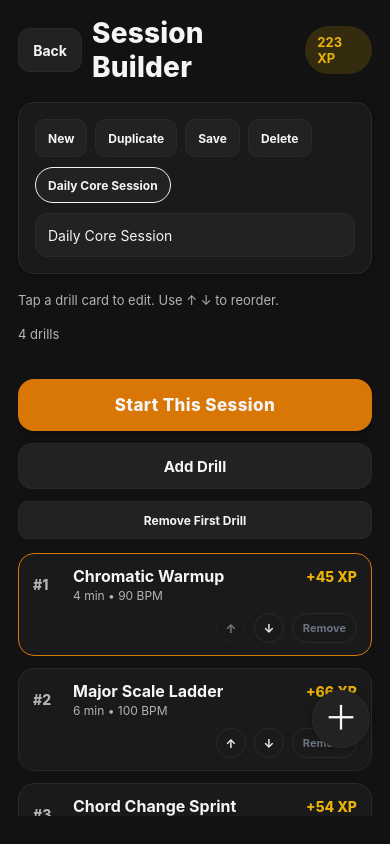
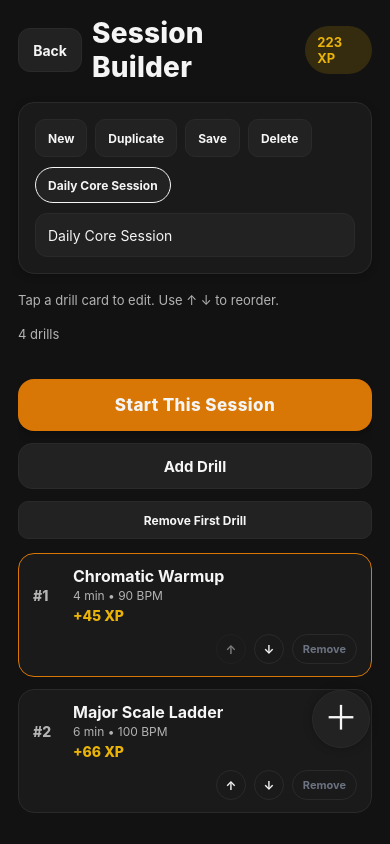
Before and after one commit to liccioni/guitar-practice-app, a React Native app: screen / in a window 390 px wide. Both pictures are taken after a click on the button "Start Practice". Built offline with nearby package versions, Linux system fonts and the light colour scheme; what react-native-worklets would draw is missing.

Commit message:
fix(builder): compact drill card xp placement on narrow widths

```diff
--- a/App.tsx
+++ b/App.tsx
@@ -11,6 +11,7 @@ import {
   Text,
   TextInput,
   TouchableOpacity,
+  useWindowDimensions,
   Vibration,
   View,
 } from "react-native";
@@ -1767,6 +1768,7 @@ export function SessionBuilder(props: {
   } = props;
 
   const totalXp = drills.reduce((sum, drill) => sum + toXp(drill), 0);
+  const { width } = useWindowDimensions();
   const androidStartHandledRef = useRef(false);
   const templateNameTrimmed = templateNameInput.trim();
   const isTemplateNameValid = templateNameTrimmed.length >= 3;
@@ -1786,6 +1788,7 @@ export function SessionBuilder(props: {
   const canSaveDrill =
     isDrillEditorEnabled && isDrillNameValid && isDurationValid && isBpmValid && isRandomEveryBarsValid;
   const noDrillSelected = drills.length > 0 && !selectedDrillId;
+  const useCompactDrillCard = width <= 390;
 
   function handleSaveTemplatePress(): void {
     if (!isTemplateNameValid) return;
@@ -2168,6 +2171,11 @@ export function SessionBuilder(props: {
                   <Text style={styles.drillMeta}>
                     {Math.round(item.durationSeconds / 60)} min • {item.targetBpm ?? 100} BPM
                   </Text>
+                  {useCompactDrillCard ? (
+                    <Text style={[styles.drillXp, styles.drillXpCompact]} testID={`builder-drill-xp-${item.id}`}>
+                      +{toXp(item)} XP
+                    </Text>
+                  ) : null}
                   {item.randomizer ? (
                     <Text style={styles.drillRandomMeta}>
                       Cue: {item.randomizer.kind} every {item.randomizer.everyBars} bars
@@ -2175,12 +2183,11 @@ export function SessionBuilder(props: {
                   ) : null}
                 </View>
               </View>
-              <Text
-                style={styles.drillXp}
-                testID={`builder-drill-xp-${item.id}`}
-              >
-                +{toXp(item)} XP
-              </Text>
+              {!useCompactDrillCard ? (
+                <Text style={styles.drillXp} testID={`builder-drill-xp-${item.id}`}>
+                  +{toXp(item)} XP
+                </Text>
+              ) : null}
             </View>
 
             <View style={styles.builderCardActions}>
@@ -2779,6 +2786,11 @@ const styles = StyleSheet.create({
     textAlign: "right",
     marginTop: 2,
   },
+  drillXpCompact: {
+    minWidth: 0,
+    textAlign: "left",
+    marginTop: 4,
+  },
   fab: {
     position: "absolute",
     right: 20,
```
